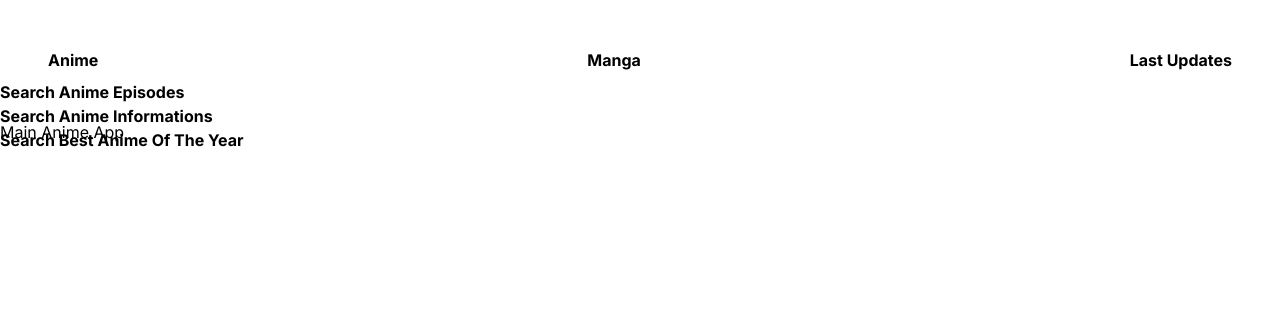
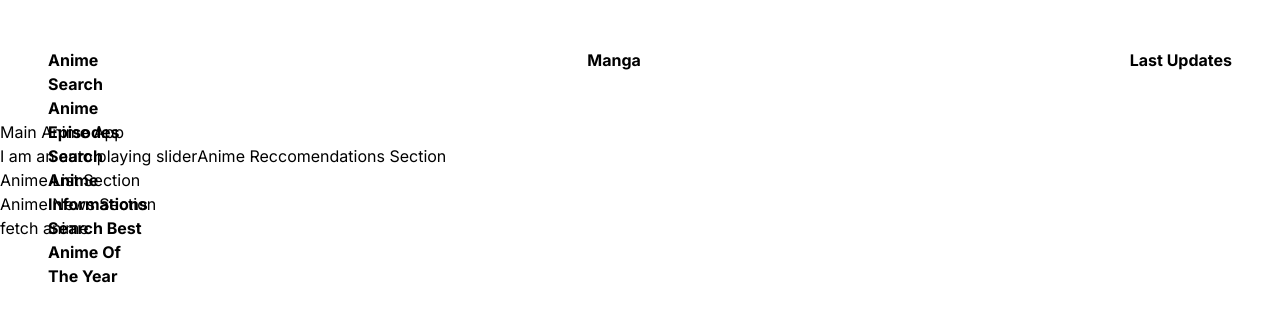
Before and after one commit to danielegeekn1/React-Next-Anime-App, a Next.js app: page / in a window 1280 px wide. Both pictures are taken after a click on the item "Anime". Shown: the top 322 px of the page. Built offline with nearby package versions, Linux system fonts and the light colour scheme.

Commit message:
updated navbar

```diff
--- a/app/page.tsx
+++ b/app/page.tsx
@@ -1,7 +1,25 @@
+"use client";
+import AutoPlayingSlider from "@/components/AutoPlayingSlider";
+import { fetchAnime } from "@/utils/FetchFromApi";
+
 export default function Home() {
 	return (
 		<main>
 			<h1>Main Anime App</h1>
+			<div className="_mainpageApp flex flex-col">
+				<div className="_animeTopPageSection flex">
+					<div className="_autosliderSection">
+						<AutoPlayingSlider />
+					</div>
+					<div className="_animeReccomendationsSection">
+						Anime Reccomendations Section
+					</div>
+				</div>
+
+				<div className="_animeListSection">Anime List Section</div>
+				<div className="_animeNewsSection">Anime News Section</div>
+			</div>
+			<button onClick={() => fetchAnime()}>fetch anime</button>
 		</main>
 	);
 }
--- /dev/null
+++ b/components/AutoPlayingSlider.tsx
@@ -0,0 +1,9 @@
+const AutoPlayingSlider = () => {
+	return (
+		<div>
+			<h1>I am an auto playing slider</h1>
+		</div>
+	);
+};
+
+export default AutoPlayingSlider;
--- a/components/Navbar.tsx
+++ b/components/Navbar.tsx
@@ -1,5 +1,5 @@
 "use client";
-import { useState } from "react";
+import { useEffect, useRef, useState } from "react";
 import {
 	animeMenuTitlesChoices,
 	mangaAndAnimeMenuTitles,
@@ -13,6 +13,23 @@ const Navbar = () => {
 		manga: false,
 		lastUpdates: false,
 	});
+	const [menuPosition, setMenuPosition] = useState({ top: 0, left: 0 });
+
+	const animeMenuRef = useRef(null);
+	const mangaMenuRef = useRef(null);
+	const calculateMenuPosition = (titleRef: any) => {
+		if (titleRef.current) {
+			const { top, left, height } = titleRef.current.getBoundingClientRect();
+			setMenuPosition({ top: top + height, left });
+		}
+	};
+	useEffect(() => {
+		if (selectedMenus.anime) {
+			calculateMenuPosition(animeMenuRef);
+		} else if (selectedMenus.manga) {
+			calculateMenuPosition(mangaMenuRef);
+		}
+	}, [selectedMenus.anime, selectedMenus.manga]);
 
 	const handleTitleClick = (title: string) => {
 		setSelectedMenus({
@@ -27,13 +44,17 @@ const Navbar = () => {
 		<ul className="flex justify-between items-center m-[3rem] font-bold">
 			{mangaAndAnimeMenuTitles.map((animeOrManga) => (
 				<li
+					className="relative"
 					key={animeOrManga.id}
 					onClick={() => handleTitleClick(animeOrManga.mangaAndAnimeMenuTitle)}
 				>
 					{animeOrManga.mangaAndAnimeMenuTitle}
 					{animeOrManga.mangaAndAnimeMenuTitle === "Anime" &&
 						selectedMenus.anime && (
-							<ul className="absolute left-0 mt-2">
+							<ul
+								className="absolute left-0 mt-6"
+								style={{ top: menuPosition.top, left: menuPosition.left }}
+							>
 								{animeMenuTitlesChoices.map((anime) => (
 									<Link href={anime.url}>
 										<li key={anime.id}>{anime.animeMenuListName}</li>
@@ -43,7 +64,10 @@ const Navbar = () => {
 						)}
 					{animeOrManga.mangaAndAnimeMenuTitle === "Manga" &&
 						selectedMenus.manga && (
-							<ul className="absolute left-[38rem] mt-2">
+							<ul
+								className="absolute left-[38rem] mt-6"
+								style={{ top: menuPosition.top, left: menuPosition.left }}
+							>
 								{mangaMenuTitlesChoices.map((manga) => (
 									<Link href={manga.url}>
 										<li key={manga.id}>{manga.mangaMenuListName}</li>
--- a/components/indext.ts
+++ b/components/indext.ts
@@ -1,2 +1,3 @@
 import Navbar from "./Navbar";
-export { Navbar };
+import AutoPlayingSlider from "./AutoPlayingSlider";
+export { Navbar, AutoPlayingSlider };
--- a/utils/FetchFromApi.tsx
+++ b/utils/FetchFromApi.tsx
@@ -1,5 +1,11 @@
 const baseAnimeUrl = "https://api.jikan.moe/v4/anime";
 const baseMangaUrl = "https://api.jikan.moe/v4/manga";
+export async function fetchAnime() {
+	const animeData = await fetch(`${baseAnimeUrl}`);
+	const res = await animeData.json();
+	console.log("anime res ", res);
+	return res;
+}
 export async function fetchAnimeFromUserTitle(userTypedSearch: string) {
 	const animeData = await fetch(
 		`${baseAnimeUrl}?q=${userTypedSearch}&limit=20`
@@ -20,6 +26,12 @@ export async function fetchAnimeEpisodes(animeId: string) {
 	const animeEpisodeData = await fetch(`${baseAnimeUrl}/${animeId}/episodes`);
 	const res = await animeEpisodeData.json();
 	console.log("anime episodes res", res);
+	return res;
+}
+export async function fetchAnimePictures(animeId: string) {
+	const animePicturesData = await fetch(`${baseAnimeUrl}/${animeId}/pictures`);
+	const res = await animePicturesData.json();
+	console.log("anime pictures res", res);
 	return res;
 }
 export async function fetchAnimeNews(animeId: string) {
```
